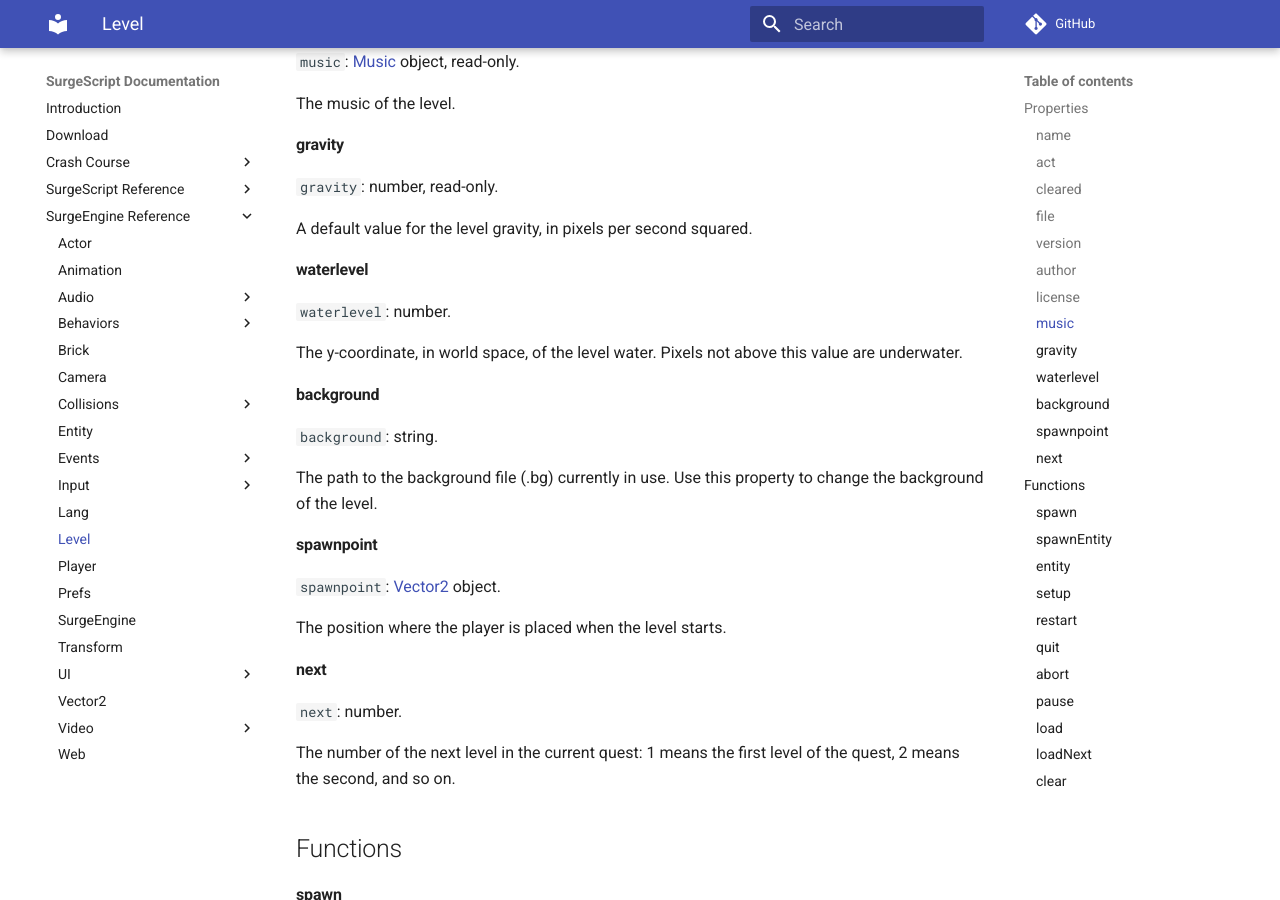
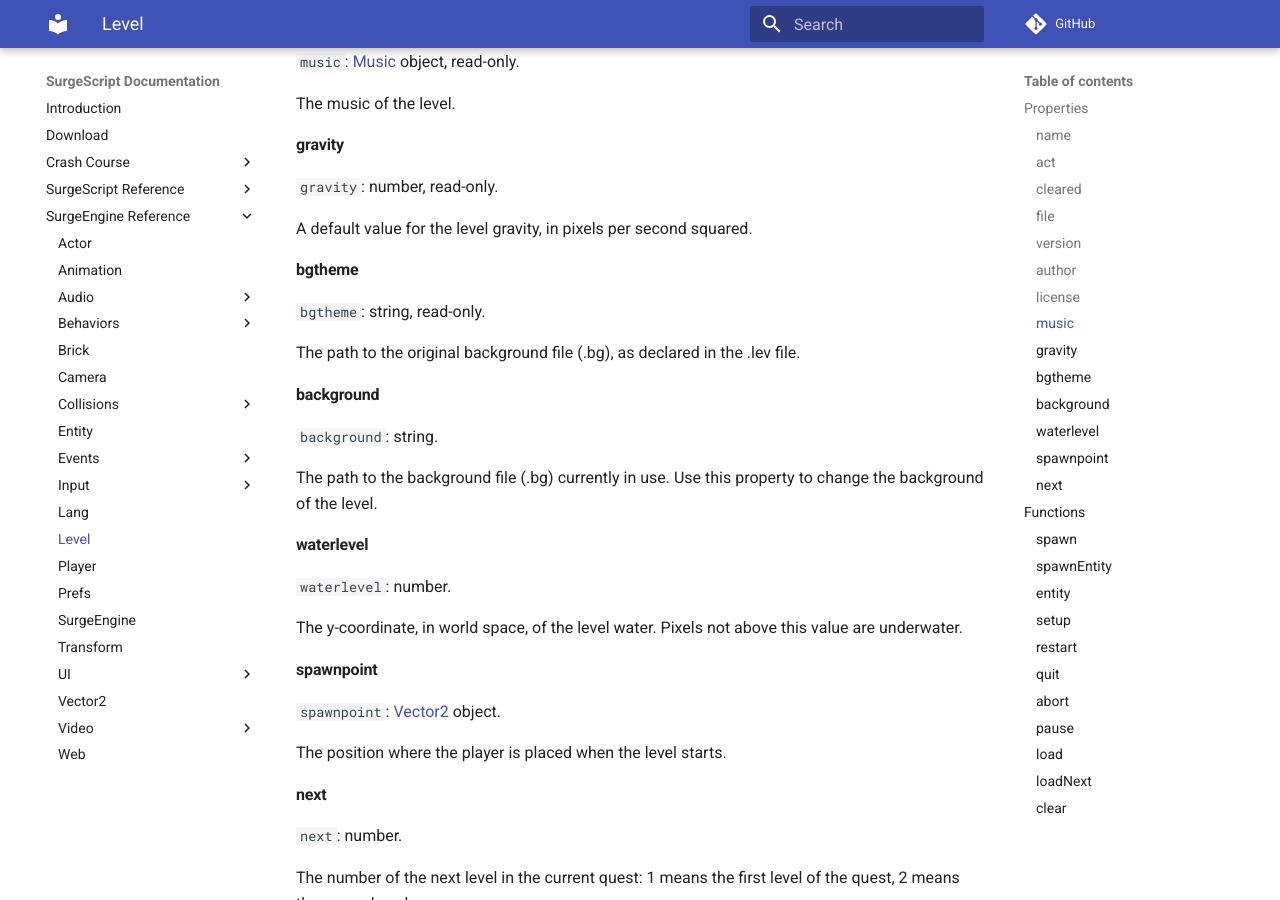
Before and after one commit to alemart/surgescript, an MkDocs documentation site: the page built from docs/engine/level.md, in a window 1280 px wide and 900 px high, scrolled down 2466 px. Built offline with MkDocs 1.6.1 and Material for MkDocs 9.7.7, drawn with Linux system fonts in a browser that asks for light colours; comment, search, counter and statistics services are not loaded.

Commit message:
Added Level.bgtheme

```diff
--- a/docs/engine/level.md
+++ b/docs/engine/level.md
@@ -120,17 +120,23 @@ The music of the level.
 
 A default value for the level gravity, in pixels per second squared.
 
-#### waterlevel
+#### bgtheme
 
-`waterlevel`: number.
+`bgtheme`: string, read-only.
 
-The y-coordinate, in world space, of the level water. Pixels not above this value are underwater.
+The path to the original background file (.bg), as declared in the .lev file.
 
 #### background
 
 `background`: string.
 
 The path to the background file (.bg) currently in use. Use this property to change the background of the level.
+
+#### waterlevel
+
+`waterlevel`: number.
+
+The y-coordinate, in world space, of the level water. Pixels not above this value are underwater.
 
 #### spawnpoint
 
```
